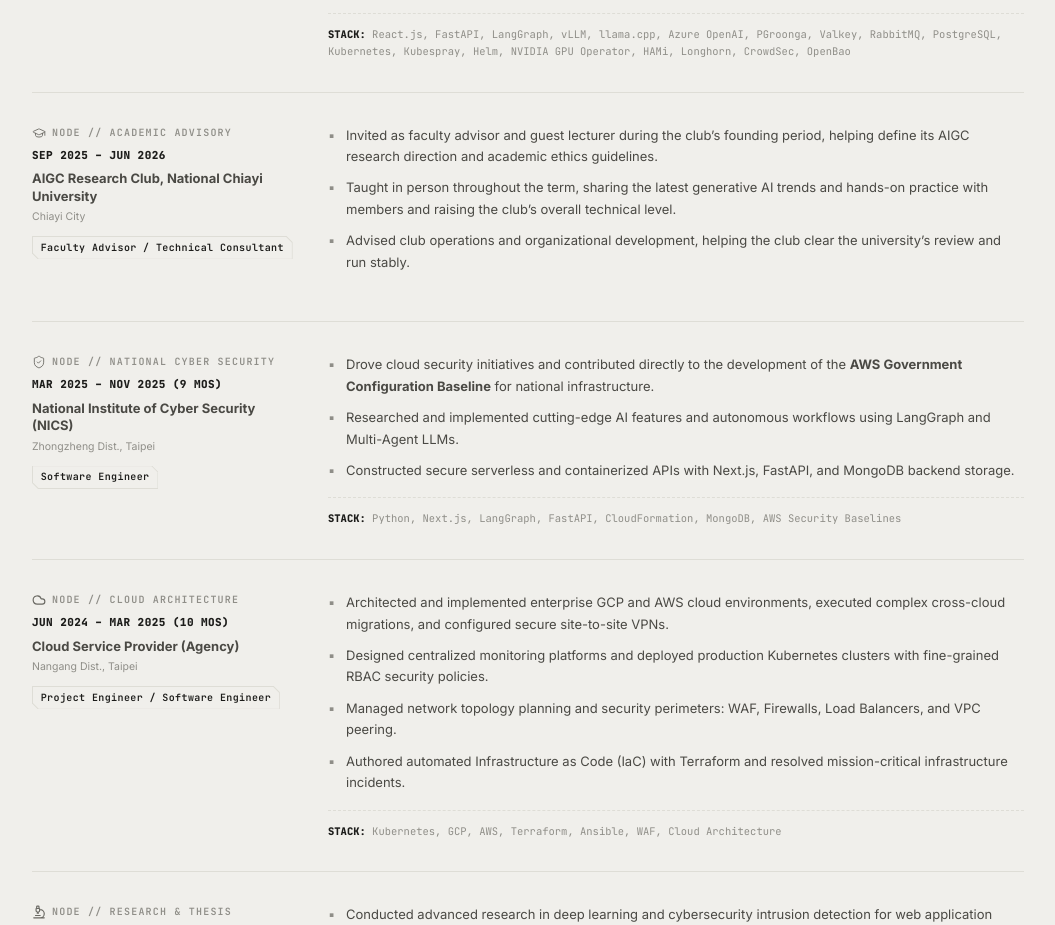
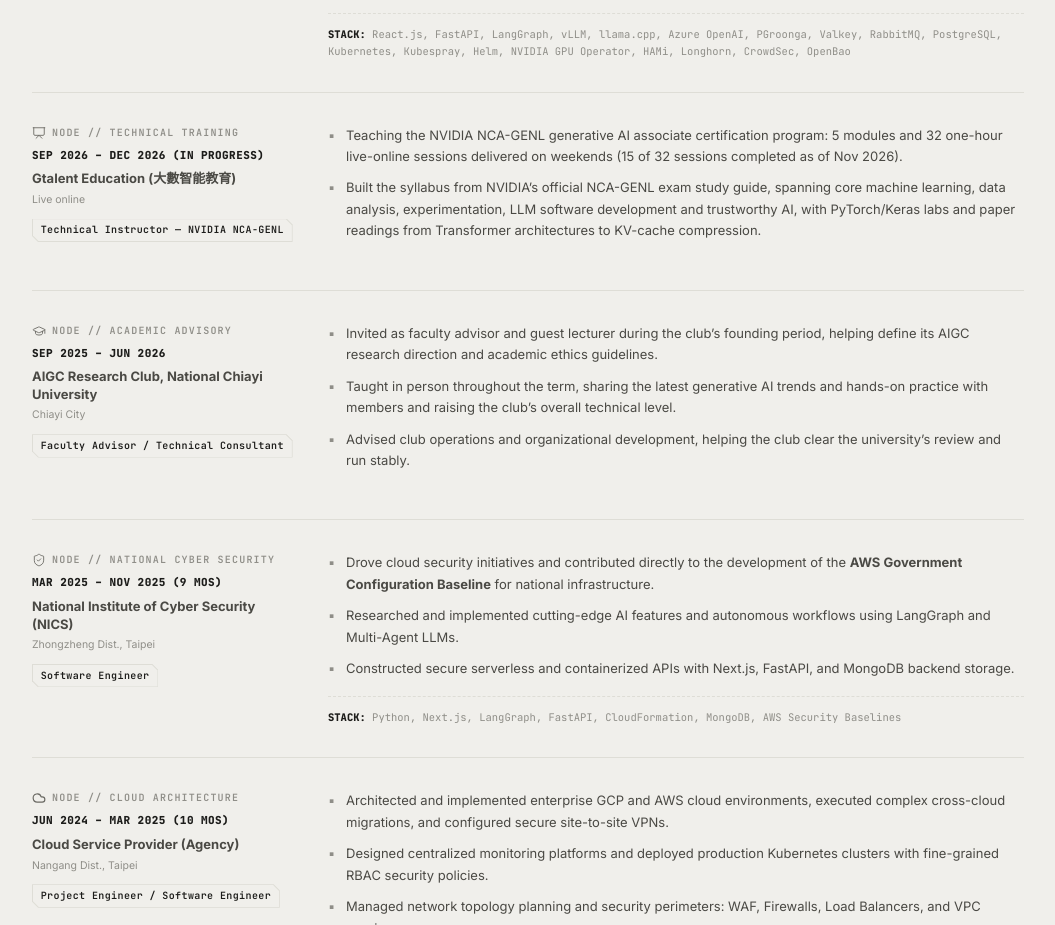
Before and after one commit to AlexTrinityBlock/dev-artisan-journal, an Astro site: page / in a window 1280 px wide. Shown: the part 5340-6265 px from the top of the page, without its empty margins (112-1167 px from the left). Built offline with nearby package versions, Linux system fonts and the light colour scheme; Astro itself is replaced by a stand-in of ours.

Commit message:
feat(cv): add Gtalent NVIDIA NCA-GENL instructor role
- timeline: teaching entry for 大數智能教育 (Gtalent Education), NVIDIA NCA-GENL certification class, 2026-09-19 to 2026-12-12, 32 one-hour live-online sessions, marked IN PROGRESS (15 of 32 delivered)
- syllabus built from the official NVIDIA NCA-GENL study guide: 5 modules across core ML, data analysis, experimentation, LLM software development and trustworthy AI
- icons: new Lucide presentation glyph for NODE // TECHNICAL TRAINING
- cv: one teaching bullet in print, 2019 web role kept on the site only, page 2 spacing retuned; PDFs regenerated

```diff
--- a/src/data/cv.ts
+++ b/src/data/cv.ts
@@ -282,6 +282,17 @@
       ],
       stack:
         'React.js, FastAPI, LangGraph, vLLM, llama.cpp, Azure OpenAI, PGroonga, Valkey, RabbitMQ, PostgreSQL, Kubernetes, Kubespray, Helm, NVIDIA GPU Operator, HAMi, Longhorn, CrowdSec, OpenBao',
+    },
+    {
+      tag: 'NODE // TECHNICAL TRAINING',
+      period: 'SEP 2026 – DEC 2026 (IN PROGRESS)',
+      company: 'Gtalent Education (大數智能教育)',
+      location: 'Live online',
+      role: 'Technical Instructor — NVIDIA NCA-GENL',
+      bullets: [
+        'Teaching the NVIDIA NCA-GENL generative AI associate certification program: 5 modules and 32 one-hour live-online sessions delivered on weekends (15 of 32 sessions completed as of Nov 2026).',
+        'Built the syllabus from NVIDIA’s official NCA-GENL exam study guide, spanning core machine learning, data analysis, experimentation, LLM software development and trustworthy AI, with PyTorch/Keras labs and paper readings from Transformer architectures to KV-cache compression.',
+      ],
     },
     {
       tag: 'NODE // ACADEMIC ADVISORY',
@@ -581,6 +592,17 @@
         'React.js、FastAPI、LangGraph、vLLM、llama.cpp、Azure OpenAI、PGroonga、Valkey、RabbitMQ、PostgreSQL、Kubernetes、Kubespray、Helm、NVIDIA GPU Operator、HAMi、Longhorn、CrowdSec、OpenBao',
     },
     {
+      tag: 'NODE // TECHNICAL TRAINING',
+      period: '2026 年 9 月 – 2026 年 12 月（進行中）',
+      company: '大數智能教育（Gtalent Education）',
+      location: '線上直播',
+      role: 'NVIDIA NCA-GENL 生成式 AI 助理級證照班 講師',
+      bullets: [
+        '講授 NVIDIA NCA-GENL 生成式 AI 助理級證照課程：5 篇章、32 堂各 1 小時的線上直播課，週末授課（截至 2026 年 11 月已完成 15 堂）。',
+        '依 NVIDIA 官方 NCA-GENL 考試學習手冊規劃課綱，涵蓋機器學習核心、資料分析、實驗實作、LLM 軟體開發與可信賴 AI，搭配 PyTorch／Keras 實作與論文導讀（自 Transformer 架構到 KV Cache 壓縮）。',
+      ],
+    },
+    {
       tag: 'NODE // ACADEMIC ADVISORY',
       period: '2025 年 9 月 – 2026 年 6 月',
       company: '國立嘉義大學 AIGC 研究社',
@@ -878,6 +900,17 @@
         'React.js、FastAPI、LangGraph、vLLM、llama.cpp、Azure OpenAI、PGroonga、Valkey、RabbitMQ、PostgreSQL、Kubernetes、Kubespray、Helm、NVIDIA GPU Operator、HAMi、Longhorn、CrowdSec、OpenBao',
     },
     {
+      tag: 'NODE // TECHNICAL TRAINING',
+      period: '2026 年 9 月 – 2026 年 12 月（进行中）',
+      company: '大数智能教育（Gtalent Education）',
+      location: '线上直播',
+      role: 'NVIDIA NCA-GENL 生成式 AI 助理级证照班 讲师',
+      bullets: [
+        '讲授 NVIDIA NCA-GENL 生成式 AI 助理级证照课程：5 篇章、32 堂各 1 小时的线上直播课，周末授课（截至 2026 年 11 月已完成 15 堂）。',
+        '依 NVIDIA 官方 NCA-GENL 考试学习手册规划课纲，涵盖机器学习核心、数据分析、实验实作、LLM 软件开发与可信赖 AI，搭配 PyTorch／Keras 实作与论文导读（自 Transformer 架构到 KV Cache 压缩）。',
+      ],
+    },
+    {
       tag: 'NODE // ACADEMIC ADVISORY',
       period: '2025 年 9 月 – 2026 年 6 月',
       company: '国立嘉义大学 AIGC 研究社',
--- a/src/data/icons.ts
+++ b/src/data/icons.ts
@@ -27,6 +27,7 @@
   'archive': '<rect width="20" height="5" x="2" y="3" rx="1"/><path d="M4 8v11a2 2 0 0 0 2 2h12a2 2 0 0 0 2-2V8m-10 4h4"/>',
   'sparkles': '<path d="M11.017 2.814a1 1 0 0 1 1.966 0l1.051 5.558a2 2 0 0 0 1.594 1.594l5.558 1.051a1 1 0 0 1 0 1.966l-5.558 1.051a2 2 0 0 0-1.594 1.594l-1.051 5.558a1 1 0 0 1-1.966 0l-1.051-5.558a2 2 0 0 0-1.594-1.594l-5.558-1.051a1 1 0 0 1 0-1.966l5.558-1.051a2 2 0 0 0 1.594-1.594zM20 2v4m2-2h-4"/><circle cx="4" cy="20" r="2"/>',
   'graduation-cap': '<path d="M21.42 10.922a1 1 0 0 0-.019-1.838L12.83 5.18a2 2 0 0 0-1.66 0L2.6 9.08a1 1 0 0 0 0 1.832l8.57 3.908a2 2 0 0 0 1.66 0zM22 10v6"/><path d="M6 12.5V16a6 3 0 0 0 12 0v-3.5"/>',
+  'presentation': '<path d="M2 3h20"/><path d="M21 3v11a2 2 0 0 1-2 2H5a2 2 0 0 1-2-2V3"/><path d="m7 21 5-5 5 5"/>',
   'shield-check': '<path d="M20 13c0 5-3.5 7.5-7.66 8.95a1 1 0 0 1-.67-.01C7.5 20.5 4 18 4 13V6a1 1 0 0 1 1-1c2 0 4.5-1.2 6.24-2.72a1.17 1.17 0 0 1 1.52 0C14.51 3.81 17 5 19 5a1 1 0 0 1 1 1z"/><path d="m9 12l2 2l4-4"/>',
   'microscope': '<path fill="none" stroke="currentColor" stroke-linecap="round" stroke-linejoin="round" stroke-width="2" d="M6 18h8M3 22h18m-7 0a7 7 0 1 0 0-14h-1m-4 6h2m-2-2a2 2 0 0 1-2-2V6h6v4a2 2 0 0 1-2 2Zm3-6V3a1 1 0 0 0-1-1H9a1 1 0 0 0-1 1v3"/>',
   'code': '<path fill="none" stroke="currentColor" stroke-linecap="round" stroke-linejoin="round" stroke-width="2" d="m16 18l6-6l-6-6M8 6l-6 6l6 6"/>',
@@ -65,6 +66,7 @@
 
 const ENTRY_ICONS: Record<string, string> = {
   'NODE // CURRENT': 'sparkles',
+  'NODE // TECHNICAL TRAINING': 'presentation',
   'NODE // ACADEMIC ADVISORY': 'graduation-cap',
   'NODE // NATIONAL CYBER SECURITY': 'shield-check',
   'NODE // CLOUD ARCHITECTURE': 'cloud',
```
Also changed, not shown: src/views/CVDocument.astro (+6 -3 lines), 3 other files.
